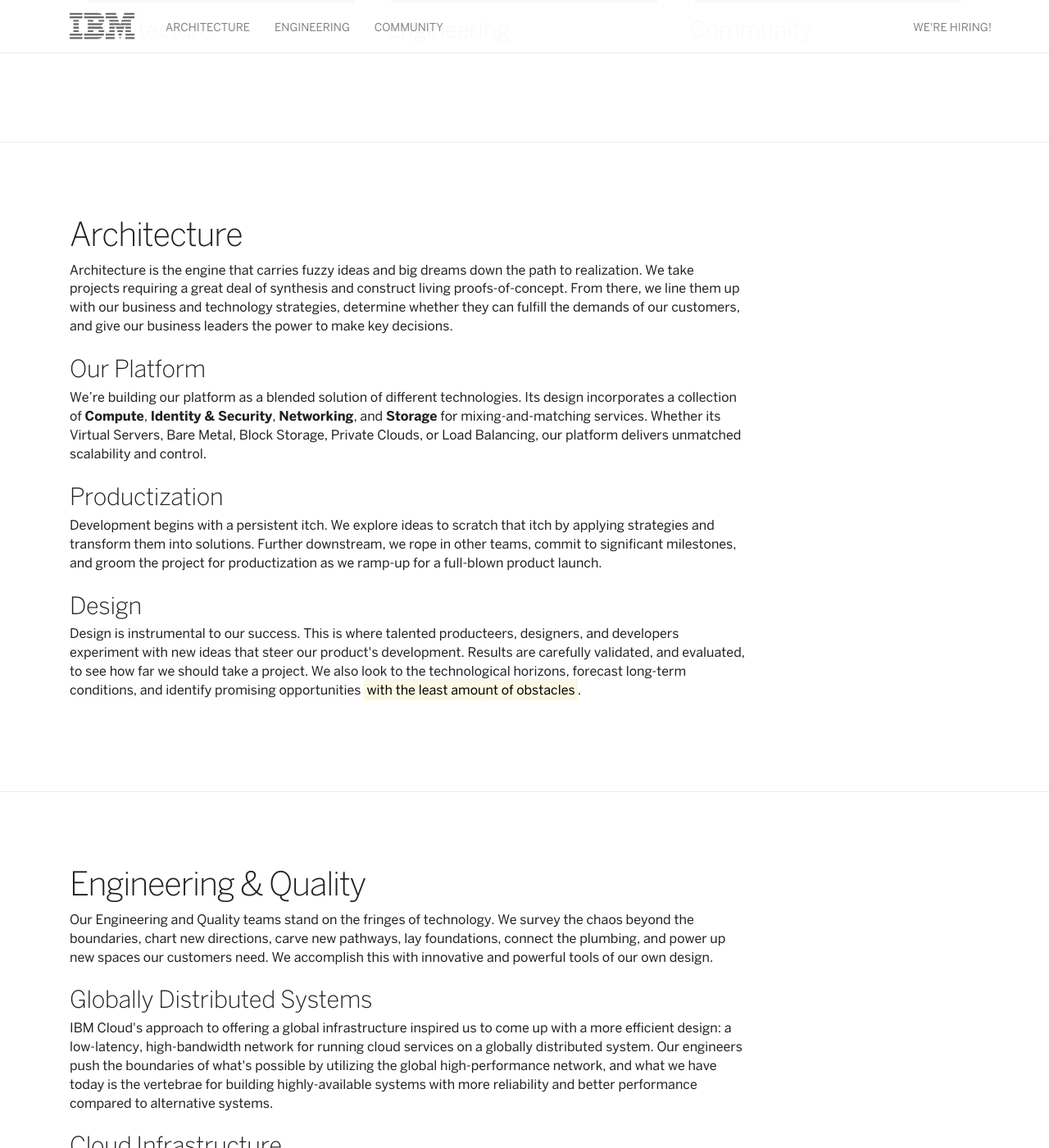
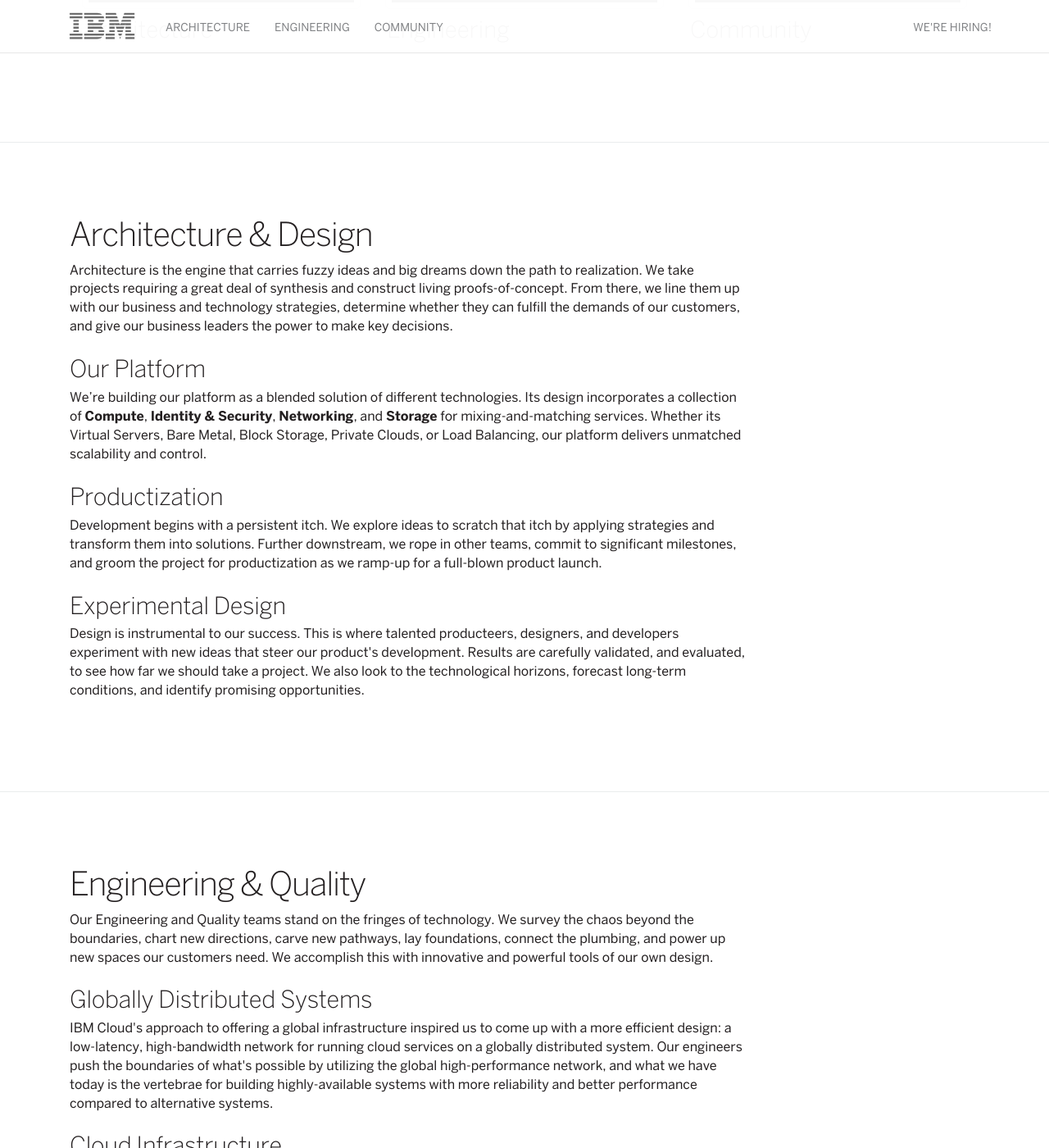
Before and after one commit to caleorourke/blue, a Jekyll site: the page built from index.html, in a window 1280 px wide and 1400 px high, scrolled down 922 px. Shown: the whole window at 82% size. Built offline with Jekyll 4.4.1, drawn with Linux system fonts in a browser that asks for light colours.

Commit message:
update content

```diff
--- a/_includes/partials/architecture.html
+++ b/_includes/partials/architecture.html
@@ -3,7 +3,7 @@
   <div class="container">
     <div class="col-md-10 col-lg-9">
 
-      <h1>Architecture</h1>
+      <h1>Architecture &amp; Design</h1>
 
       <p>Architecture is the engine that carries fuzzy ideas and big dreams down the path to realization. We take projects requiring a great deal of synthesis and construct living proofs-of-concept. From there, we line them up with our business and technology strategies, determine whether they can fulfill the demands of our customers, and give our business leaders the power to make key decisions.</p>
 
@@ -15,9 +15,9 @@
 
       <p>Development begins with a persistent itch. We explore ideas to scratch that itch by applying strategies and transform them into solutions. Further downstream, we rope in other teams, commit to significant milestones, and groom the project for productization as we ramp-up for a full-blown product launch.</p>
 
-      <h3>Design</h3>
+      <h3>Experimental Design</h3>
 
-      <p>Design is instrumental to our success. This is where talented producteers, designers, and developers experiment with new ideas that steer our product's development. Results are carefully validated, and evaluated, to see how far we should take a project. We also look to the technological horizons, forecast long-term conditions, and identify promising opportunities <mark>with the least amount of obstacles</mark>.</p>
+      <p>Design is instrumental to our success. This is where talented producteers, designers, and developers experiment with new ideas that steer our product's development. Results are carefully validated, and evaluated, to see how far we should take a project. We also look to the technological horizons, forecast long-term conditions, and identify promising opportunities.</p>
 
     </div>
   </div>
```
